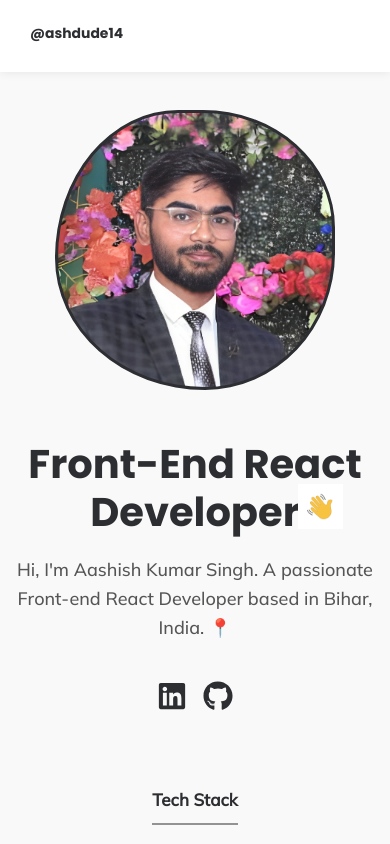
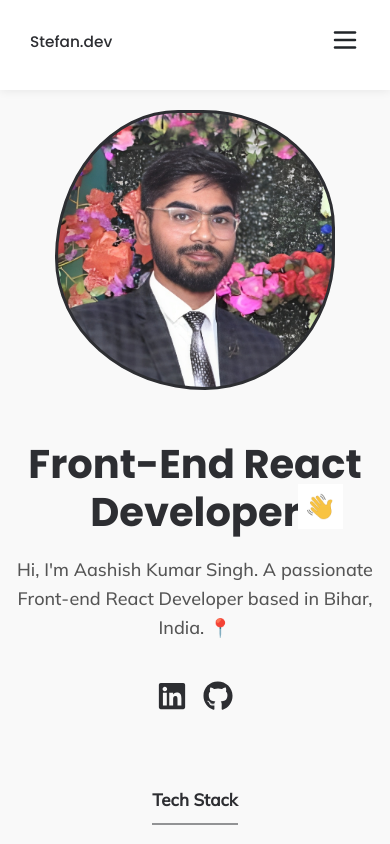
Before and after one commit to ashdude14/ashdude14.github.io, a React (Vite) app: page / in a window 390 px wide. Shown: the top 844 px of the page. Built offline with nearby package versions, Linux system fonts and the light colour scheme.

Commit message:
mobile navbar

```diff
--- a/package.json
+++ b/package.json
@@ -10,6 +10,7 @@
     "preview": "vite preview"
   },
   "dependencies": {
+    "@tabler/icons-react": "^2.44.0",
     "bootstrap": "^5.3.2",
     "react": "^18.2.0",
     "react-dom": "^18.2.0",
--- a/src/components/Footer.jsx
+++ b/src/components/Footer.jsx
@@ -8,8 +8,8 @@ function Footer() {
         <div className="container">
           <div className="footerc">
             <h3>
-              Copyright © {new Date().getFullYear()}. All rights are reserved
-               <br/> Author - Aashish Kumar Singh
+              Copyright © {new Date().getFullYear()}. All rights are reserved.
+               <br/> Author - Aashish Kumar Singh.
             </h3>
 
             <div className="footerc__socials">
--- a/src/components/Navbar.jsx
+++ b/src/components/Navbar.jsx
@@ -1,26 +1,71 @@
 import { useState } from "react";
 //import "../dist/styles.css";
-//import { IconMenu2, IconX } from "@tabler/icons-react";
+import { IconMenu2, IconX } from "@tabler/icons-react";
+//import { FaBeer, FaCoffee } from 'react-icons/fa';
+function Navbar() {
+  const [hamburger, setHamburger] = useState(false);
 
-function Navbar() {
+  const hamburgerMenu = () => {
+    setHamburger(!hamburger);
+  };
 
-    return <nav>
-        <h4 className="logo"><b>@ashdude14</b></h4>
+  const pageUp = () => {
+    window.scrollTo({ top: (0, 0), behavior: "smooth" });
+  };
+
+  const navlinks = [
+    {
+      name: "Home",
+      link: "#home",
+    },
+    {
+      name: "About",
+      link: "#about",
+    },
+    {
+      name: "Projects",
+      link: "#projects",
+    },
+    {
+      name: "Contact",
+      link: "#contact",
+    },
+  ];
+
+  return (
+    <>
+      <nav>
+        <h3 onClick={pageUp} className="logo">
+          Stefan.dev
+        </h3>
         <ul>
-            <l1>
-                <a href="#home"> Home </a>
-            </l1>
-            <l1>
-                <a href="#about"> About </a>
-            </l1>
-            <l1>
-                <a href="#projects">Projects </a>
-            </l1>
-            <l1>
-                <a href="#contact"> Contact </a>
-            </l1>
+          {navlinks.map((item) => (
+            <li key={item.name}>
+              <a href={item.link}>{item.name}</a>
+            </li>
+          ))}
+          <li onClick={() => hamburgerMenu()}>
+            <IconMenu2 className="mobile-menu" width={30} height={30} />
+          </li>
         </ul>
-    </nav>
+      </nav>
+
+      {/* mobile nav */}
+      <div className={`mobile-nav ${hamburger ? "open-menu" : "closed-menu"}`}>
+        <span onClick={() => hamburgerMenu()}>
+          <IconX width={30} height={30} />
+        </span>
+
+        <ul>
+          {navlinks.map((item) => (
+            <li key={item.name} onClick={() => hamburgerMenu()}>
+              <a href={item.link}>{item.name}</a>
+            </li>
+          ))}
+        </ul>
+      </div>
+    </>
+  );
 }
 
 export default Navbar;
```
Also changed, not shown: 1 other file (tests, documents, lock files or other folders).
